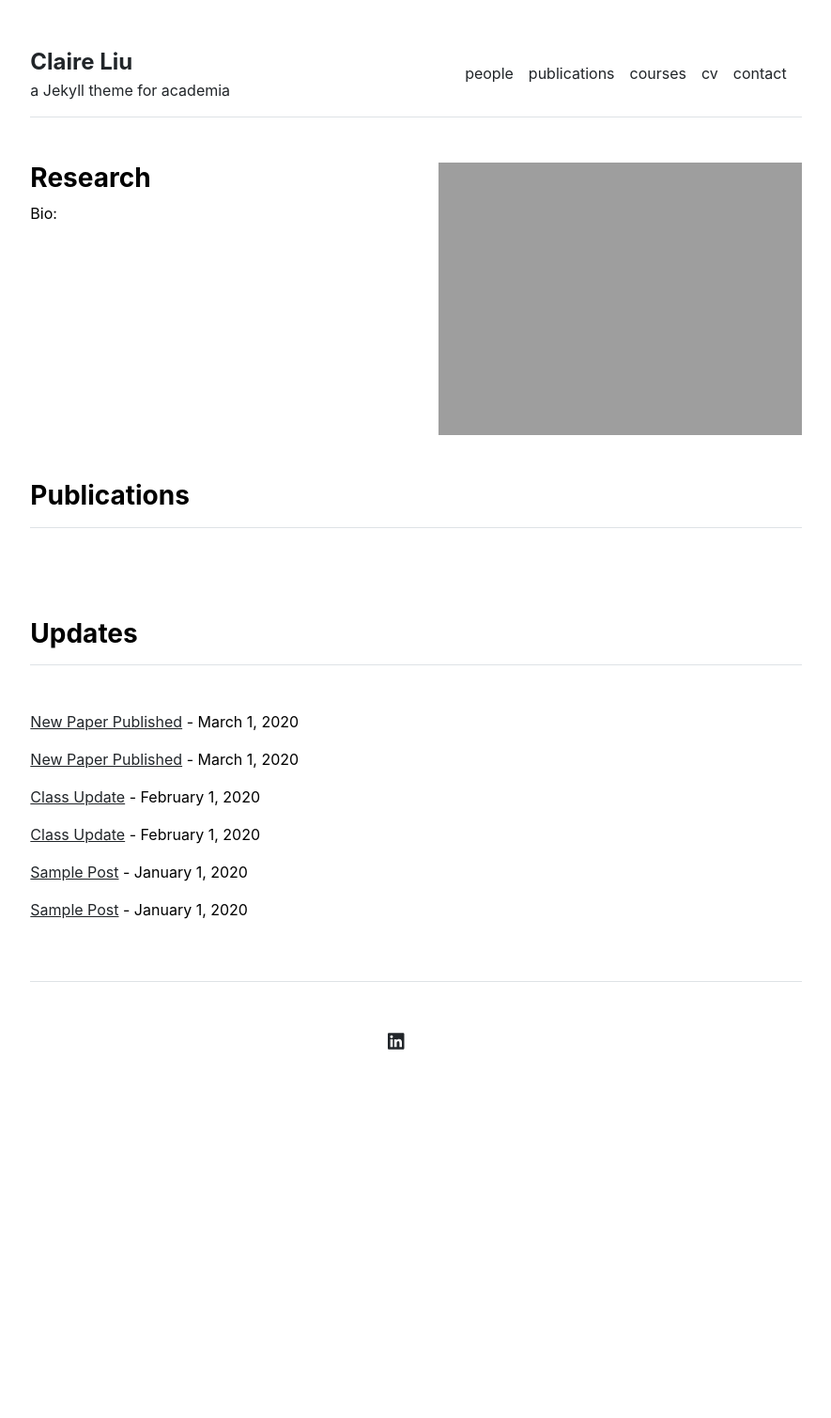
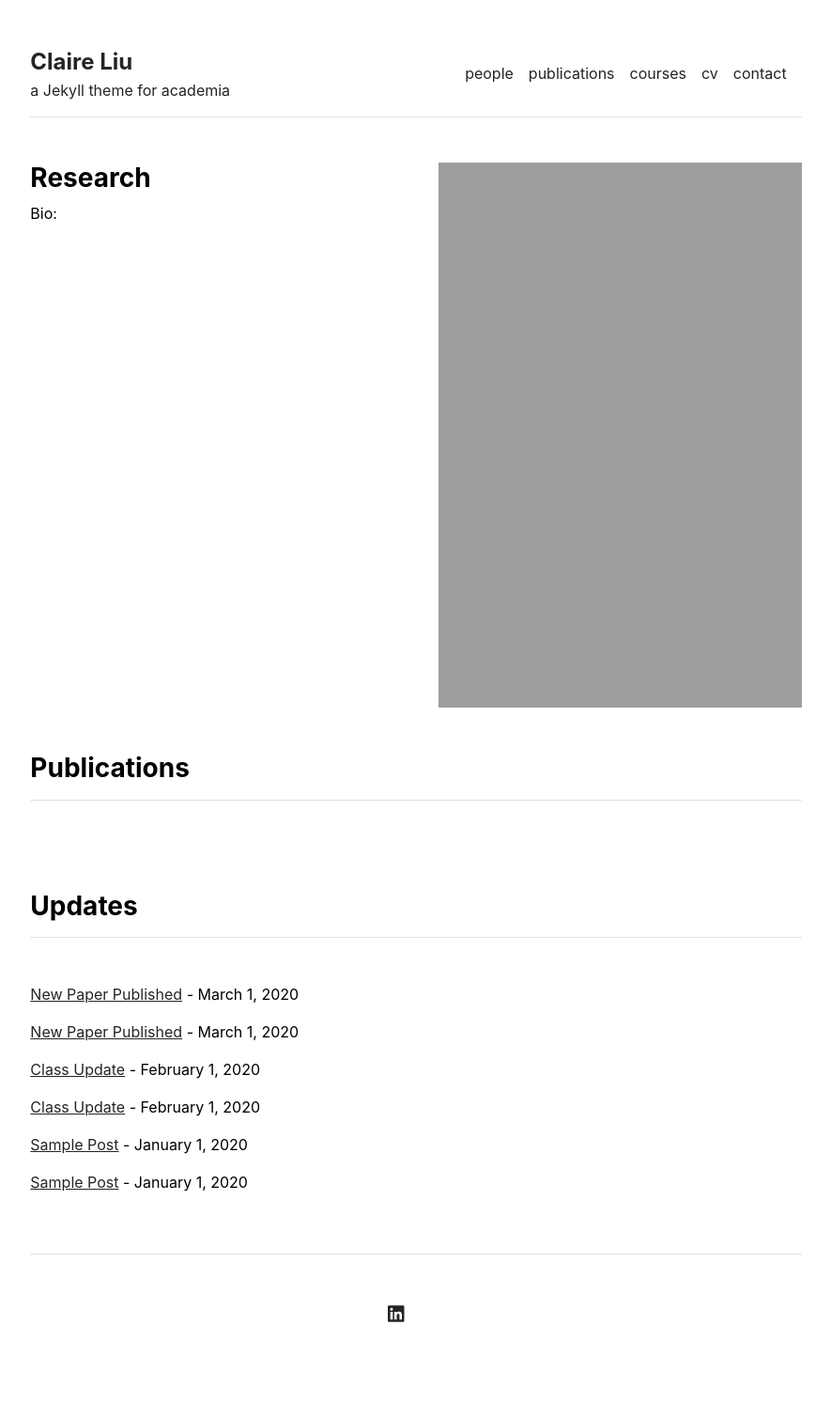
Before and after one commit to clrliu/clrliu.github.io, a Jekyll site: the page built from index.md, in a window 1280 px wide. Shown: the whole page at 94% size, without its empty margins (197-1082 px from the left). Built offline with Jekyll 4.4.1, drawn with Linux system fonts in a browser that asks for light colours; before the commit the page ends 1219 px from its top, so only the background shows below that.

Commit message:
Update home.html

```diff
--- a/_layouts/home.html
+++ b/_layouts/home.html
@@ -8,6 +8,7 @@ layout: default
     {{ content }}
   </div>
   <div class="col-md-6">
+    <img src="{{ site.github.url }}/assets/img/home.jpg" alt="Home" width="100%">
     <img src="{{ site.github.url }}/assets/img/home.jpg" alt="Home" width="100%">
   </div>
 </div>
```
